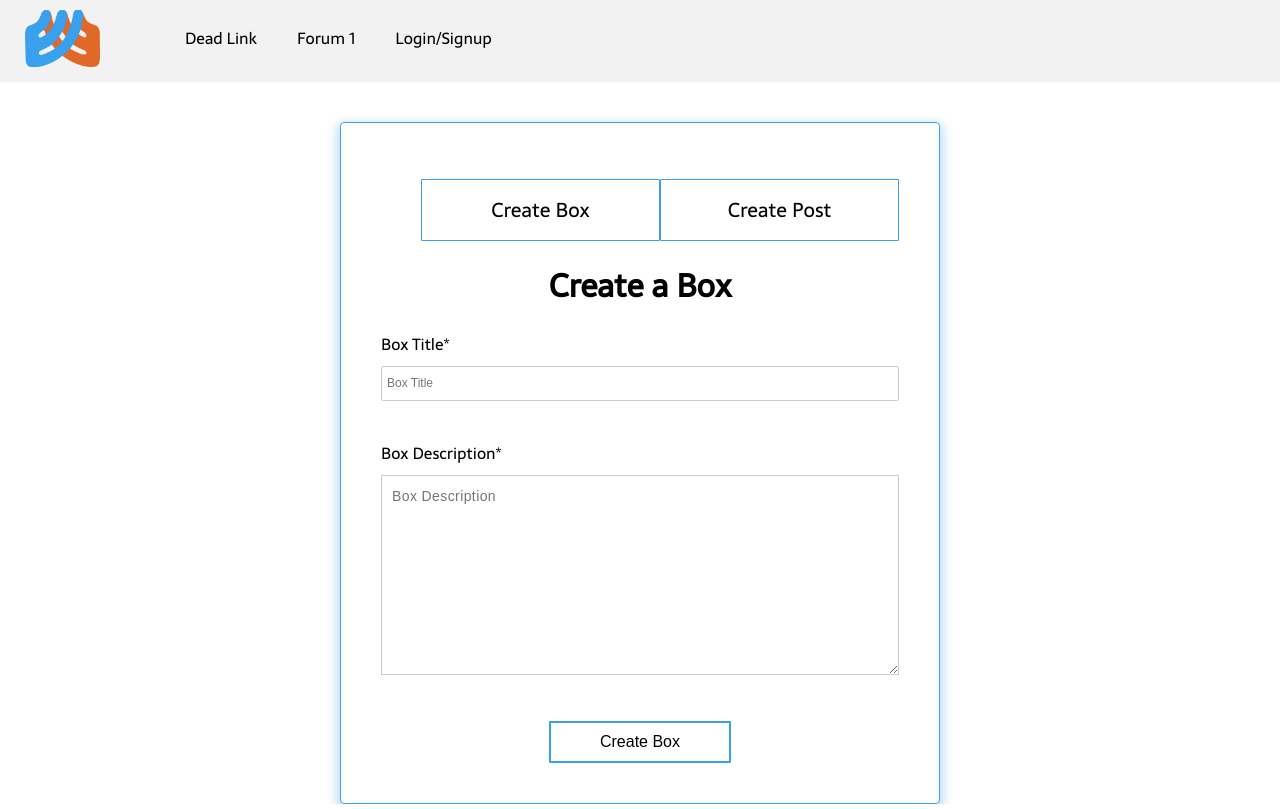
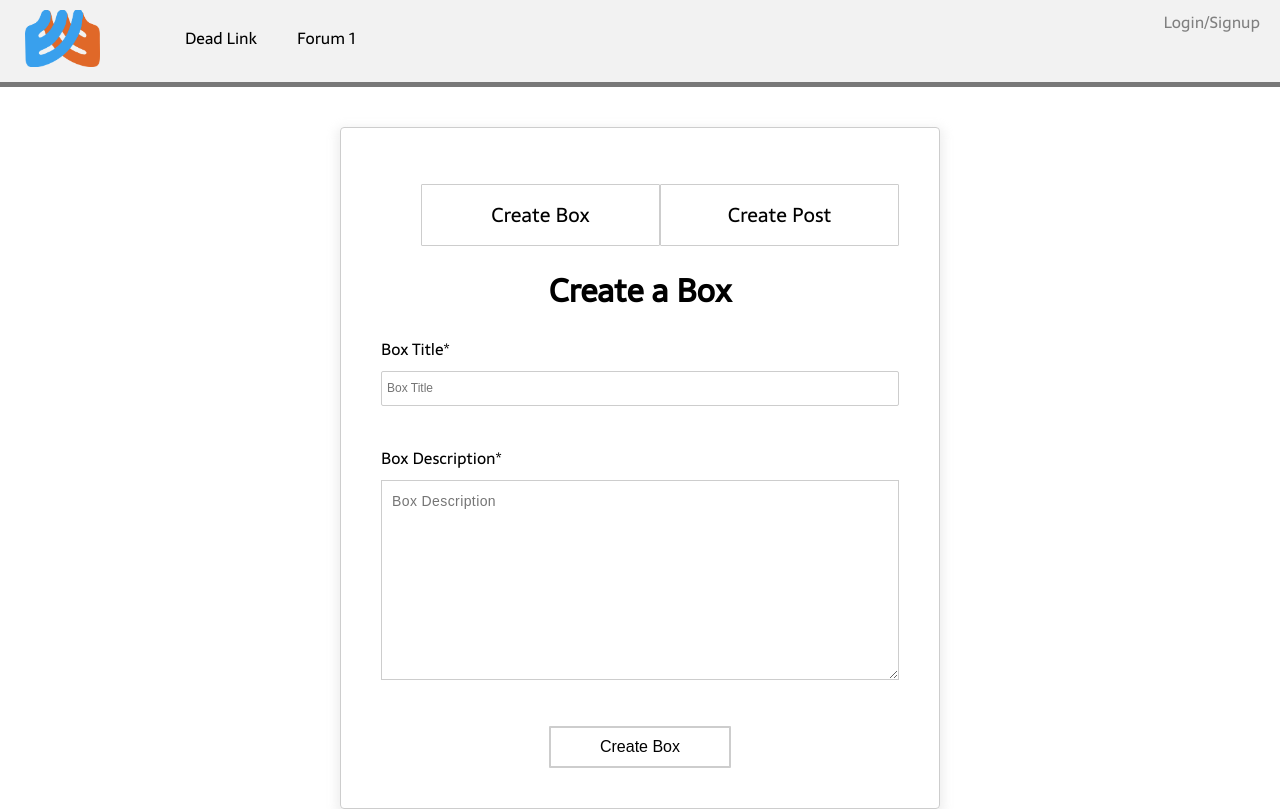
Before and after one commit to vpasquar/EchoPack2, a React (Create React App) app in the folder client/: page /create in a window 1280 px wide. Built offline with nearby package versions, Linux system fonts and the light colour scheme.

Commit message:
css changes

```diff
--- a/client/public/assets/sass/components/boxpanel.scss
+++ b/client/public/assets/sass/components/boxpanel.scss
@@ -3,6 +3,7 @@
     margin: 0px auto;
     margin-top: 25px;
     margin-bottom: 25px;
+    padding: 5px 20px;
     width: 95%;
     height: auto;
     border: 1px solid #cdcdcd;
--- a/client/public/assets/sass/components/nav.scss
+++ b/client/public/assets/sass/components/nav.scss
@@ -2,6 +2,8 @@ nav {
     display: inline-block;
     width: 100%;
     background: rgba(0, 0, 0, .05);
+    border-bottom: 5px solid rgba(0, 0, 0, 0.5);
+    position: relative;
     a {
         display: inline-block;
         padding: 10px 25px 0px 25px;
@@ -22,12 +24,24 @@ nav {
     div {
         display: inline-block;
         ul {
+            // position: relative;
             // display: inline-block;
             li {
                 display: inline-block;
                 a {
                     padding: 10px 20px;
                 }
+                &.login-item{
+                    position: absolute;
+                    top: 0;
+                    right: 0;
+                    a{
+                        color: grey;
+                        &:hover{
+                            color: $sal;
+                        }
+                    }
+                }
             }
         }
     }
--- a/client/public/assets/sass/components/userauth.scss
+++ b/client/public/assets/sass/components/userauth.scss
@@ -13,8 +13,8 @@
         max-width: 600px;
         margin: 40px auto;
         border-radius: 4px;
-        box-shadow: 0 4px 10px 4px rgba(#39A0ED, .3);
-        border: 1px solid #39A0ED;
+        box-shadow: 0 4px 10px 4px rgba(#cdcdcd, .3);
+        border: 1px solid #cdcdcd;
         label {
             display: block;
         }
@@ -40,7 +40,7 @@
                 font-size: 20px;
                 text-align: center;
                 cursor: pointer;
-                border: 1.75px solid #39A0ED;
+                border: 1.75px solid #cdcdcd;
                 border-collapse: collapse;
                 border-radius: 1px;
                 transition: all .2s ease-in-out;
@@ -115,7 +115,7 @@
                 padding: 10px 15px;
                 -webkit-appearance: none;
                 background: white;
-                border: 2px solid #39A0ED;
+                border: 2px solid #cdcdcd;
                 border-radius: 1px;
                 transition: all .2s ease-in-out;
                 font-size: 16px;
--- a/client/public/assets/sass/main.scss
+++ b/client/public/assets/sass/main.scss
@@ -30,6 +30,7 @@ html {
 body {
     overflow-x: hidden;
     height: 100%;
+    margin: 0px;
     a {
         color: black;
         text-decoration: none;
--- a/client/src/components/Nav/Nav.js
+++ b/client/src/components/Nav/Nav.js
@@ -20,7 +20,7 @@ const Nav = () => (
             Forum 1
           </Link>
         </li>
-        <li className="">
+        <li className="login-item">
           <Link className="" to={"/login"}>
              Login/Signup
           </Link>
```
Also changed, not shown: client/public/assets/sass/components/sidebar.scss (+6 -2 lines), client/public/assets/css/main.css.
